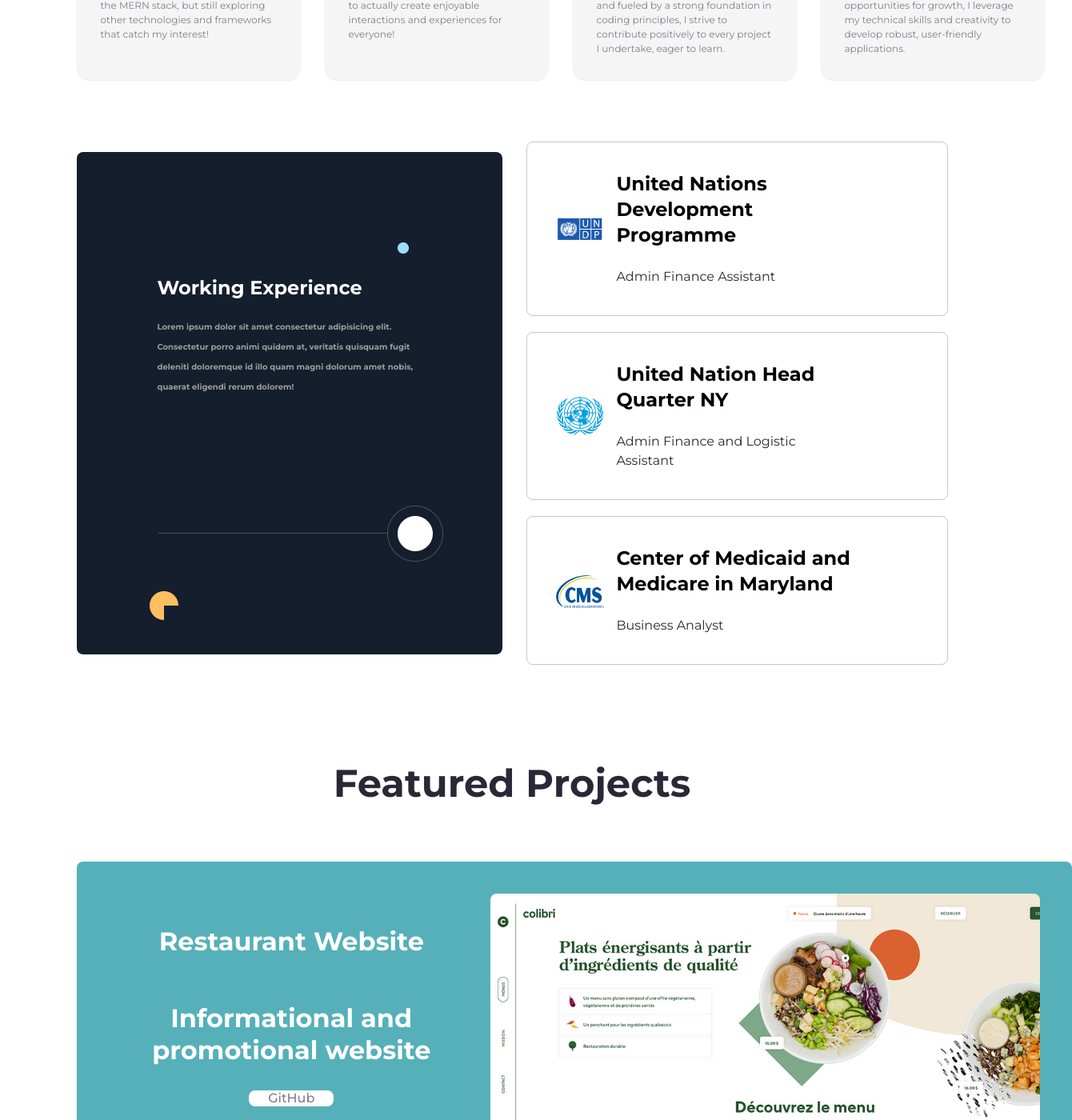
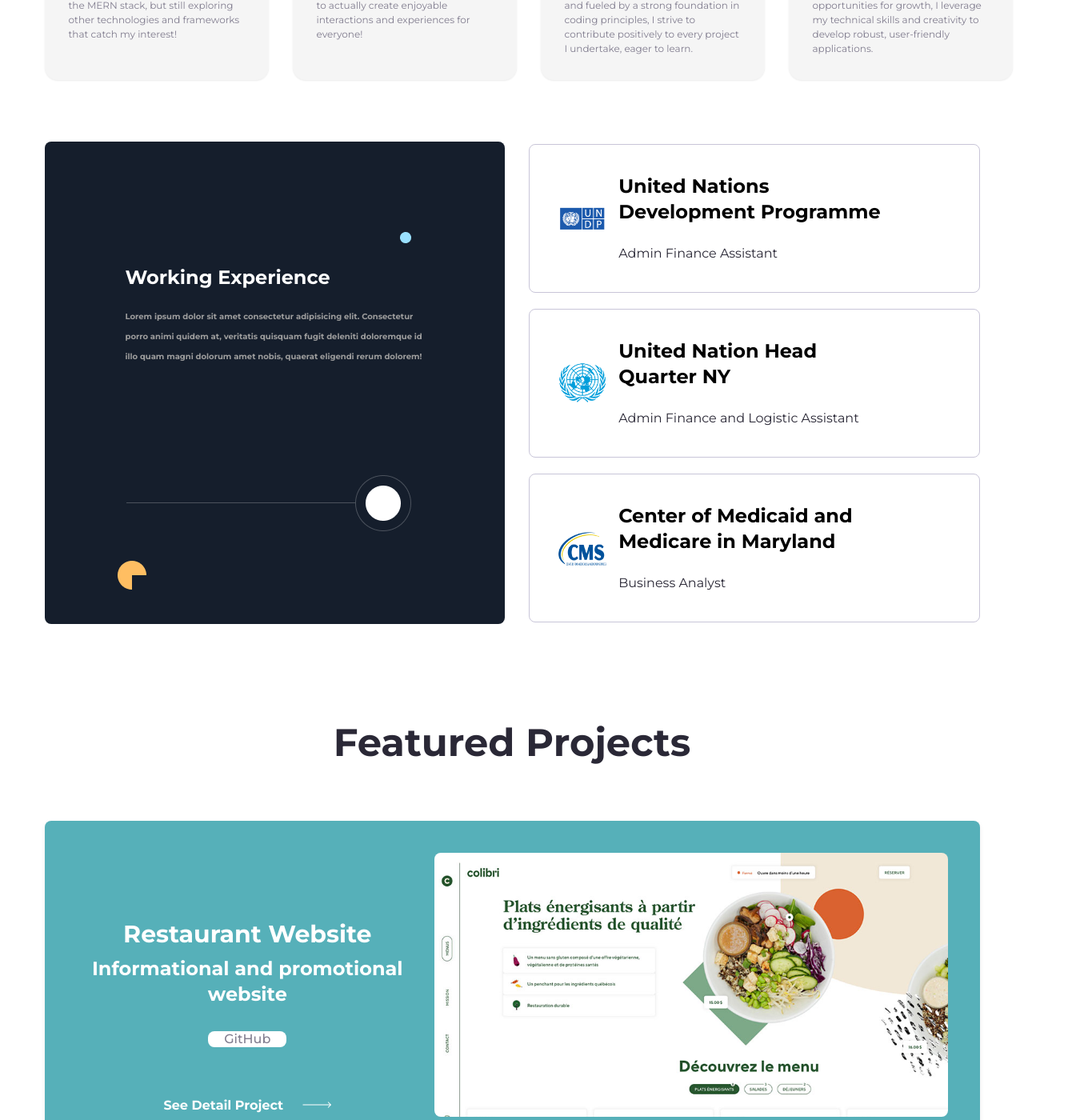
Before and after one commit to hulkarsharif/personal-portfolio, a React (Create React App) app: page / in a window 1280 px wide. Shown: the part 1399-2799 px from the top of the page at 80% size, 1340 px wide, since content can reach past the window. Built offline with nearby package versions, Linux system fonts and the light colour scheme.

Commit message:
prtially finish media query for projects

```diff
--- a/src/design-system/Button/Button.css
+++ b/src/design-system/Button/Button.css
@@ -33,13 +33,13 @@
 }
 
 .btn-medium {
-    height: 4rem;
-    padding: 0 var(--space-20);
+    height: 3rem;
+    padding: 0 var(--space-18);
 }
 
 .btn-large {
-    height: 5rem;
-    padding: 0 var(--space-24);
+    height: 4rem;
+    padding: 0 var(--space-20);
 }
 
 .btn-rounded {
--- a/src/pages/Home/About/About.tsx
+++ b/src/pages/Home/About/About.tsx
@@ -45,6 +45,20 @@
     align-items: center;
     position: relative;
     padding: 15.4rem 10.1rem 32.2rem 10.1rem;
+
+    @media (max-width: 84em) {
+        //1344
+        width: 50rem;
+    }
+
+    @media (max-width: 81.25em) {
+        //1300
+        width: 60rem;
+    }
+    //1100
+    @media (max-width: 68.75em) {
+        width: 50%;
+    }
     //1000px
     @media (max-width: 62.5em) {
         width: 55rem;
@@ -137,6 +151,18 @@
     > *:not(:last-child) {
         margin-bottom: var(--space-20);
     }
+    //1344
+    @media (max-width: 84em) {
+        width: 70rem;
+    }
+    //1300
+    @media (max-width: 81.25em) {
+        width: 60rem;
+    }
+    //1100
+    @media (max-width: 68.75em) {
+        width: 40%;
+    }
     //1000px
     @media (max-width: 62.5em) {
         width: 50rem;
@@ -192,6 +218,10 @@
     @media (max-width: 75em) {
         /* line-height: 2rem;
         font-size: 2rem; */
+    }
+    @media (max-width: 68.75em) {
+        line-height: 4.5rem;
+        font-size: 2.2rem;
     }
 
     @media (max-width: 68.75em) {
--- a/src/pages/Home/Hero/Hero.tsx
+++ b/src/pages/Home/Hero/Hero.tsx
@@ -11,6 +11,12 @@
     gap: 40px;
     background-color: var(--black-200);
 
+    @media (max-width: 84em) {
+        //1344
+        /* padding-right: 9.55rem;
+        padding-left: 9.55rem; */
+    }
+    //1300
     @media (max-width: 81.25em) {
         margin-left: 5.5rem;
         margin-right: 5.5rem;
@@ -25,7 +31,7 @@
     }
 
     @media (max-width: 56.25em) {
-        padding-left: 2.5rem;
+        padding-left: 2rem;
     }
 
     @media (max-width: 50em) {
@@ -54,6 +60,10 @@
 
 const HeroSectionLeft = styled.div`
     width: 60%;
+    @media (max-width: 84em) {
+        //1344
+        width: 55%;
+    }
 
     @media (max-width: 75em) {
         width: 50%;
@@ -216,6 +226,9 @@
         /* border-radius: 22rem; */
     }
 
+    @media (max-width: 84em) {
+        width: 60%;
+    }
     @media (max-width: 62.5em) {
         width: 55%;
     }
@@ -293,7 +306,6 @@
                         </Button>
                     </a>
 
-                    <Icon iconName="instagram" />
                     <Icon iconName="github-icon" />
                     <Icon iconName="linkedin-svgrepo-com" />
 
--- a/src/pages/Home/Projects/ProjectCard/ProjectsCard.tsx
+++ b/src/pages/Home/Projects/ProjectCard/ProjectsCard.tsx
@@ -22,7 +22,7 @@
     gap: var(--space-20);
 
     border-radius: var(--border-radius-8);
-    box-shadow: var(--shadow-l);
+    box-shadow: var(--shadow-m);
     margin-bottom: var(--space-40);
 
     background-color: ${({ name }) => {
@@ -37,6 +37,29 @@
                 return "transparent";
         }
     }};
+    @media (max-width: 84em) {
+        //1344
+        width: 119rem;
+    }
+
+    @media (max-width: 84em) {
+        //1300
+        width: 100%;
+    }
+
+    @media (max-width: 75em) {
+        //1200
+        width: 100%;
+    }
+
+    @media (max-width: 37.5em) {
+        //600
+        align-items: center;
+        display: block;
+        /* width: 56rem; */
+        height: 50rem;
+        /* margin-bottom: 5rem; */
+    }
 `;
 
 const ProjectTextWrapper = styled.div`
@@ -45,17 +68,99 @@
     flex-direction: column;
     align-items: center;
     text-align: center;
+
+    @media (max-width: 37.5em) {
+        //600
+        display: block;
+        align-items: start;
+        width: 100%;
+    }
+    @media (max-width: 37.5em) {
+        //600
+        display: block;
+        align-items: start;
+        width: 100%;
+    }
+
+    @media (max-width: 25em) {
+        //400
+        display: block;
+        align-items: start;
+        width: 100%;
+    }
 `;
 
 const ProjectName = styled(Typography)`
-    padding: 4rem;
+    /* padding: 4rem; */
+    /* align-items: center;
+    text-align: center; */
+    margin-top: 9rem;
+    line-height: 2.3rem;
+    font-size: 3rem;
     margin-bottom: var(--space-16);
+    /* margin-top: var(--space-20); */
     color: white;
+
+    @media (max-width: 62.5em) {
+        //1000
+        display: flex;
+        line-height: 2.4rem;
+        font-size: 2rem;
+    }
+
+    @media (max-width: 37.5em) {
+        //600
+        margin-top: 2rem;
+        display: flex;
+        align-items: center;
+        text-align: center;
+        line-height: 2rem;
+        font-size: 2.3rem;
+    }
+
+    @media (max-width: 37.5em) {
+        //400
+        margin-top: 2rem;
+        display: flex;
+        align-items: center;
+        text-align: center;
+        line-height: 1rem;
+        font-size: 2.3rem;
+    }
 `;
 
 const ProjectDescription = styled(Typography)`
+    align-items: center;
+    text-align: center;
+
     margin-bottom: var(--space-30);
     color: white;
+
+    @media (max-width: 62.5em) {
+        //1000
+        display: flex;
+        line-height: 2.4rem;
+        font-size: 2rem;
+    }
+    @media (max-width: 37.5em) {
+        //600
+        display: flex;
+        text-align: start;
+        padding-top: 5rem;
+
+        line-height: 0.5rem;
+        font-size: 2rem;
+    }
+
+    @media (max-width: 37.5em) {
+        //400
+        display: flex;
+        text-align: start;
+        padding-top: 5rem;
+
+        line-height: 1rem;
+        font-size: 1.3rem;
+    }
 `;
 
 const ProjectImageWrapper = styled.div`
@@ -74,11 +179,43 @@
             transform: scale(1.04);
         }
     }
+
+    @media (max-width: 37.5em) {
+        //600
+        display: block;
+        width: 45rem;
+
+        height: 20rem;
+        padding-bottom: 1.5rem;
+        overflow: hidden;
+    }
+
+    @media (max-width: 37.5em) {
+        //400
+        display: block;
+        width: 100%;
+
+        height: 22rem;
+        padding-bottom: 1.5rem;
+        overflow: hidden;
+    }
 `;
 const ProjectArrow = styled.div`
     padding-top: 6rem;
-    padding-bottom: 9rem;
+
+    /*padding-bottom: 9rem; */
     cursor: pointer;
+
+    @media (max-width: 62.5em) {
+        //1000
+        display: none;
+    }
+    @media (max-width: 37.5em) {
+        //600
+        padding-top: 2rem;
+        display: flex;
+        align-items: center;
+    }
 `;
 
 const ProjectCard = ({ project }: ProjectCardProps) => {
@@ -86,10 +223,10 @@
         // <ProjectCardBase>
         <ProjectCardWrapper name={project.name}>
             <ProjectTextWrapper>
-                <ProjectName variant="h5" weight="semibold">
+                <ProjectName variant="h5" weight="bold">
                     {project.name}
                 </ProjectName>
-                <ProjectDescription variant="h5" weight="semibold">
+                <ProjectDescription variant="h6" weight="medium">
                     {project.description}
                 </ProjectDescription>
                 <Button
--- a/src/pages/Home/Service/Service.tsx
+++ b/src/pages/Home/Service/Service.tsx
@@ -8,6 +8,10 @@
 const SectionBase = styled(PageContainer)`
     transition: all 1s;
 
+    @media (max-width: 56.12em) {
+        //834
+        align-items: center;
+    }
     @media (max-width: 37.5em) {
         padding: 1rem;
     }
@@ -33,6 +37,7 @@
     gap: var(--space-30);
     margin-bottom: var(--space-50);
 
+    //1300
     @media (max-width: 81.25em) {
         display: grid;
         grid-template-columns: repeat(4, 1fr);
@@ -41,19 +46,20 @@
     @media (max-width: 75em) {
         display: grid;
         grid-template-columns: repeat(3, 1fr);
+        justify-content: space-between;
+        align-items: center;
         > :last-child {
             display: block;
-            align-items: center;
         }
     }
 
-    @media (max-width: 75em) {
+    @media (max-width: 62.5em) {
         display: grid;
         grid-template-columns: repeat(2, 1fr);
-
+        justify-content: space-between;
+        align-items: center;
         > :last-child {
             display: block;
-            align-items: center;
         }
     }
 
--- a/src/pages/Home/Service/ServiceCard.tsx
+++ b/src/pages/Home/Service/ServiceCard.tsx
@@ -1,11 +1,6 @@
 import styled, { css } from "styled-components";
 import { documents } from "./data";
 import { Typography, Icon } from "../../../design-system";
-
-import docIcon from "../../../design-system/Icon/sprite.svg";
-import searchIcon from "../../../design-system/Icon/sprite.svg";
-import upArrow from "../../../design-system/Icon/sprite.svg";
-import playIcon from "../../../design-system/Icon/sprite.svg";
 
 type IconName = "doc-icon" | "search-icon" | "up-arrow" | "play-icon";
 
--- a/src/pages/components/PageContainer.tsx
+++ b/src/pages/components/PageContainer.tsx
@@ -10,19 +10,19 @@
 
     @media (max-width: 84em) {
         //1344
-        padding-right: 9.55rem;
-        padding-left: 9.55rem;
+        padding-right: 5.55rem;
+        padding-left: 5.55rem;
     }
 
     @media (max-width: 75em) {
         //1200
-        padding-right: 9.55rem;
-        padding-left: 9.55rem;
+        padding-right: 5rem;
+        padding-left: 5rem;
     }
     @media (max-width: 69em) {
         //1104
-        padding-right: 9.55rem;
-        padding-left: 9.55rem;
+        /* padding-right: 9.55rem;
+        padding-left: 9.55rem; */
     }
     @media (max-width: 64em) {
         //1024
@@ -55,8 +55,8 @@
 
     @media (max-width: 24.375em) {
         //390
-        /* margin-right: 1rem;
-        padding-left: 1rem; */
+        margin-right: 1rem;
+        padding-left: 1rem;
     }
 `;
 
```
